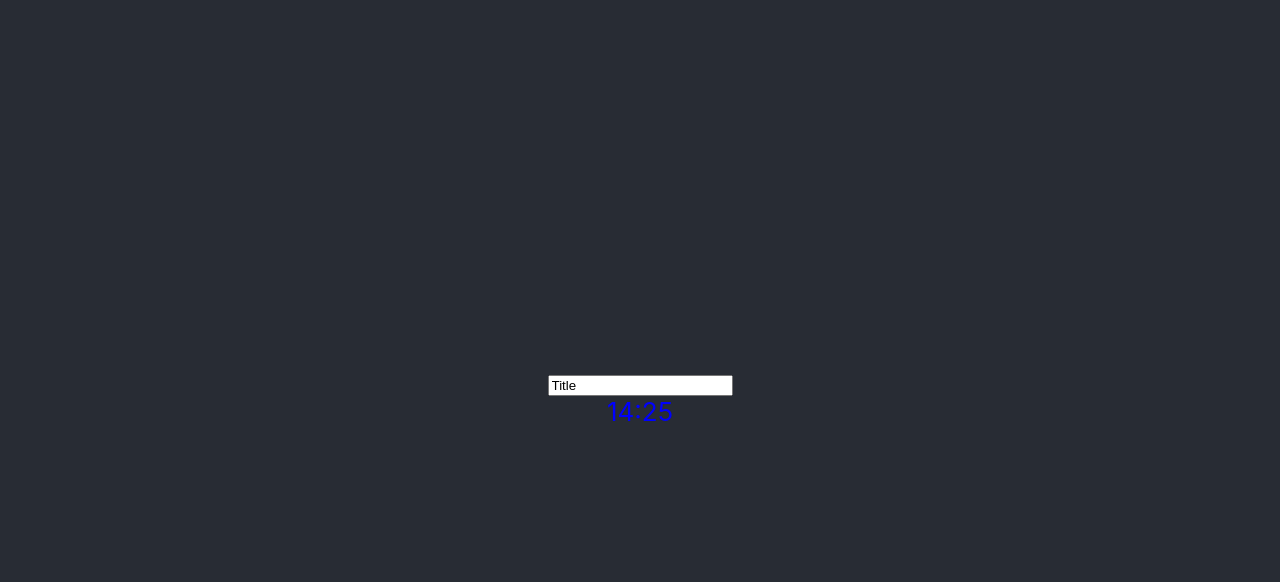
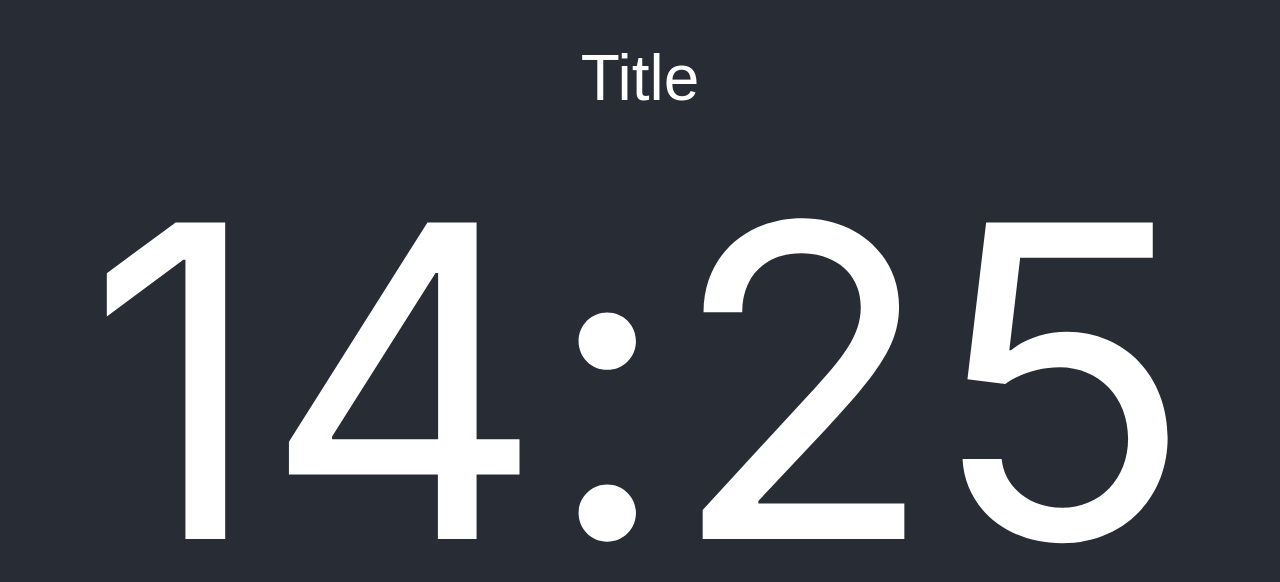
Before and after one commit to lb-/mtg-timer, a React (Create React App) app: page / in a window 1280 px wide. Shown: the top 582 px of the page. Built offline with nearby package versions, Linux system fonts and the light colour scheme.

Commit message:
Set up basic styles

```diff
--- a/src/App.scss
+++ b/src/App.scss
@@ -1,3 +1,34 @@
 .App {
+  width: 100vw;
+  height: 100vh;
   text-align: center;
 }
+
+.App-header {
+  display: flex;
+  justify-content: center;
+  align-items: flex-end;
+  flex-shrink: 0;
+  width: 100%;
+  flex-grow: 1;
+  margin: 0;
+  z-index: 1;
+  padding-top: 5vh;
+  padding-bottom: 5vh;
+
+  .App-header-input {
+    color: white;
+    width: 100%;
+    font-size: 5vw;
+    text-align: center;
+    border: none;
+    background: transparent;
+  }
+}
+
+.App-main {
+  display: flex;
+  justify-content: center;
+  align-items: center;
+  flex-direction: column;
+}
--- a/src/Background.scss
+++ b/src/Background.scss
@@ -1,9 +1,5 @@
 .Background {
   background-color: #282c34;
-  min-height: 100vh;
-  display: flex;
-  flex-direction: column;
-  align-items: center;
-  justify-content: center;
-  color: white;
+  height: 100%;
+  width: 100%;
 }
--- a/src/Timer.scss
+++ b/src/Timer.scss
@@ -1,3 +1,10 @@
 .Timer {
-  color: blue;
+  display: flex;
+  align-items: center;
+  justify-content: center;
+  width: 100%;
+  height: 35vw;
+  font-size: 34vw;
+  cursor: default;
+  color: white;
 }
--- a/src/index.scss
+++ b/src/index.scss
@@ -13,5 +13,6 @@ code {
 }
 
 main {
+  color: white;
   font-size: calc(10px + 2vmin);
 }
```
